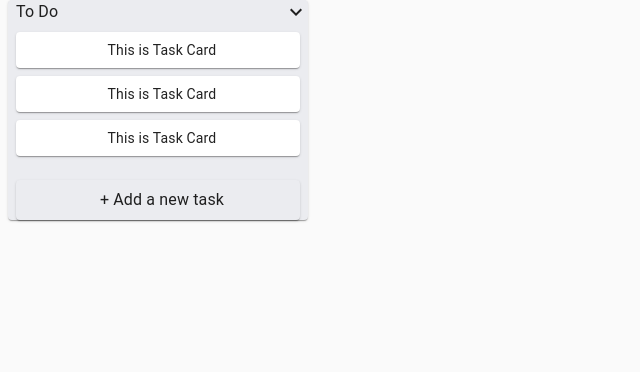
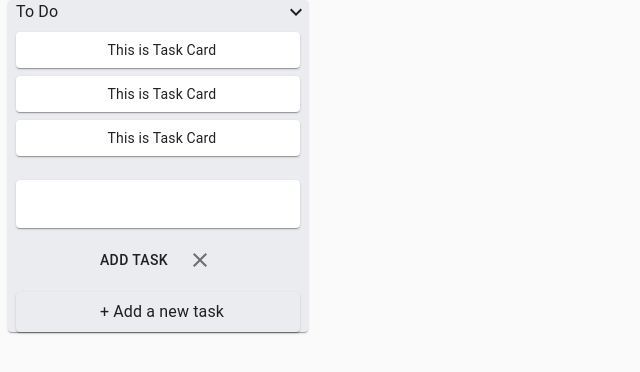
Before and after one commit to rexiah23/frontend-taskmanager, a React (Create React App) app: page / in a window 1280 px wide. Shown: the top 372 px of the page, without its empty margins (0-640 px from the left). Built offline with nearby package versions, Linux system fonts and the light colour scheme.

Commit message:
feat|create taskinputcard ui component and add styling to it

```diff
--- a/package.json
+++ b/package.json
@@ -6,6 +6,7 @@
     "@emotion/react": "^11.6.0",
     "@emotion/styled": "^11.6.0",
     "@material-ui/core": "^4.12.3",
+    "@material-ui/icons": "^4.11.2",
     "@mui/icons-material": "^5.2.0",
     "@mui/material": "^5.2.1",
     "@mui/styled-engine-sc": "^5.1.0",
--- a/src/components/TaskInput/TaskInputContainer.jsx
+++ b/src/components/TaskInput/TaskInputContainer.jsx
@@ -1,6 +1,7 @@
 import React from 'react';
 import { Paper, Typography } from '@material-ui/core';
 import { makeStyles, fade } from "@material-ui/core/styles";
+import TaskInputCard from '../../ui/Cards/TaskInputCard';
 
 
 const useStyle = makeStyles((theme) => ({
@@ -22,6 +23,7 @@ const TaskInputContainer = props => {
 
   return (
     <div className={classes.root}>
+      <TaskInputCard />
       <Paper className={classes.addTask}>
         <Typography>
           + Add a new task
--- a/src/components/TaskList/TaskList.jsx
+++ b/src/components/TaskList/TaskList.jsx
@@ -2,7 +2,7 @@ import React from 'react';
 import { Paper, CssBaseline } from '@material-ui/core';
 import { makeStyles } from "@material-ui/core/styles";
 import TaskListTitle from './TaskListTitle';
-import TaskCard from '../../ui/TaskCard';
+import TaskCard from '../../ui/Cards/TaskCard';
 import TaskInputContainer from '../TaskInput/TaskInputContainer';
 
 const useStyle = makeStyles((theme) => ({
--- /dev/null
+++ b/src/ui/Cards/TaskInputCard.jsx
@@ -0,0 +1,32 @@
+import React from 'react';
+import { Paper, InputBase, Button, IconButton } from '@material-ui/core';
+import { makeStyles } from "@material-ui/core/styles";
+import ClearIcon from "@material-ui/icons/Clear";
+
+const useStyle = makeStyles((theme) => ({
+  taskInputCard: {
+    padding: theme.spacing(1,1,1,2),
+    margin: theme.spacing(1)
+  }
+}))
+
+const TaskInputCard = props => {
+  const classes = useStyle();
+
+  return (
+    <div>
+      <div>
+        <Paper className={classes.taskInputCard}>
+          <InputBase multiline fullWidth />
+        </Paper>
+      </div>
+      <div>
+        <Button>Add Task</Button>
+        <IconButton>
+          <ClearIcon />
+        </IconButton>
+      </div>
+    </div>
+  )
+}
+export default TaskInputCard;
```
Also changed, not shown: src/ui/Cards/TaskCard.jsx (renamed from src/ui/TaskCard.jsx), 2 other files (tests, documents, lock files or other folders).
